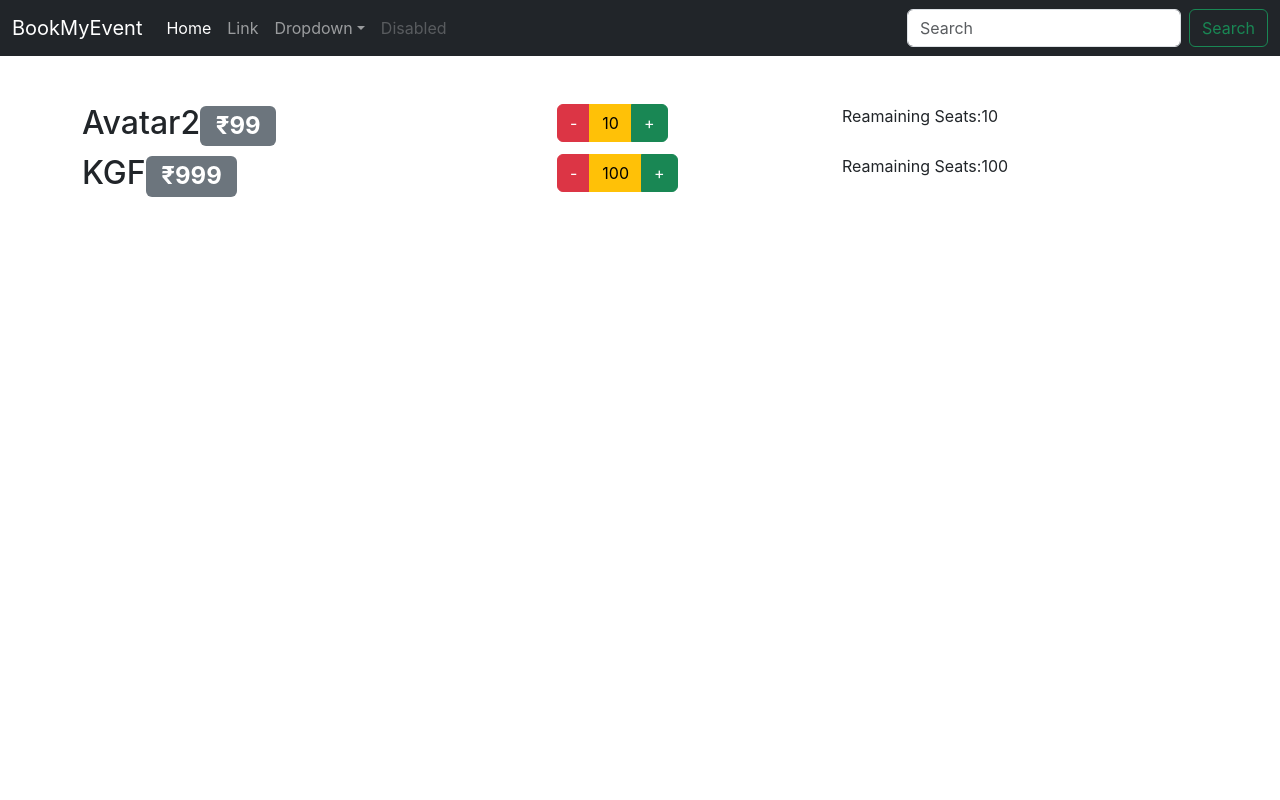
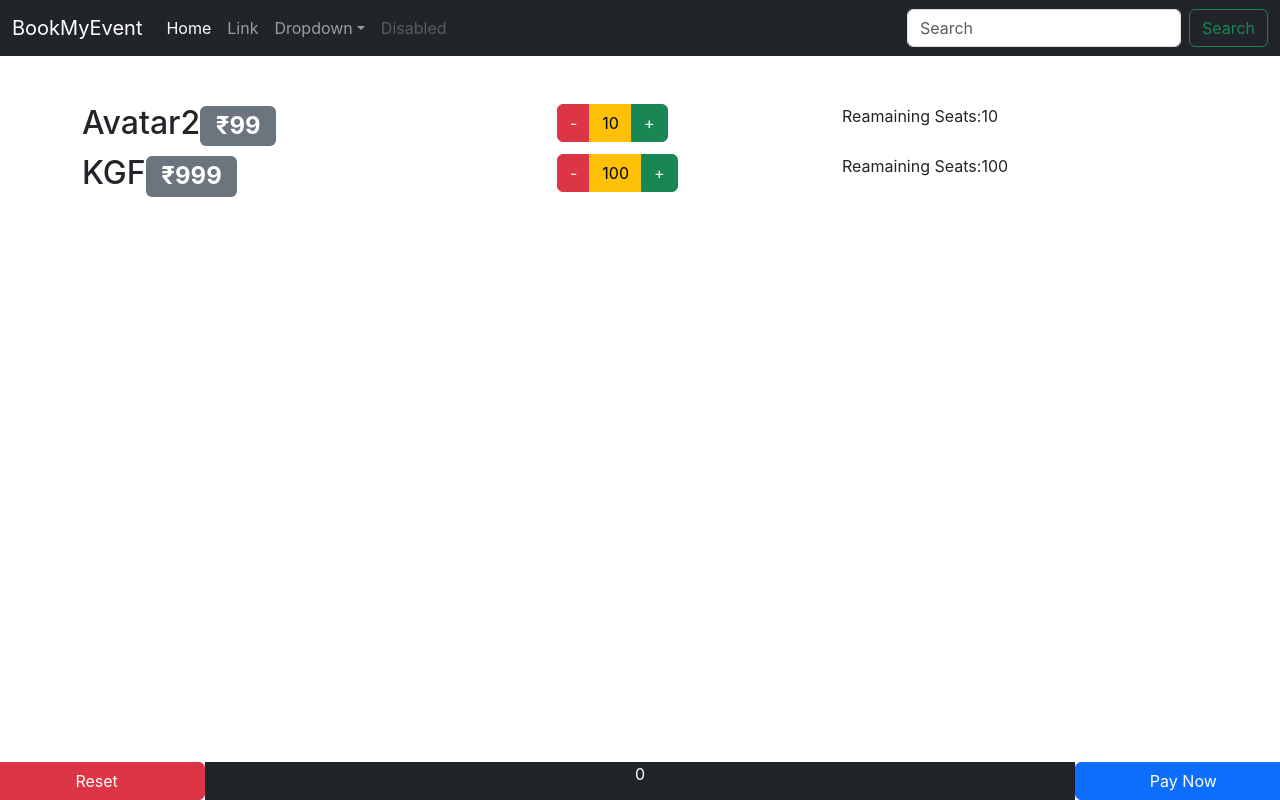
Before and after one commit to thekarthikshet/reacteventapp, a React (Create React App) app: page / in a window 1280 px wide. Built offline with nearby package versions, Linux system fonts and the light colour scheme.

Commit message:
reset button

```diff
--- a/src/App.js
+++ b/src/App.js
@@ -1,6 +1,7 @@
 import './App.css';
 import Navbar from './components/Navbar';
 import Showlist from './components/Showlist.js';
+import Footer from './components/Footer.js';
 import React, { useState } from 'react';
 
 function App() {
@@ -18,19 +19,47 @@
   ];
 
   let [showlistState, setShowlistState] = useState(initialShowlist);
+  let [totalAmount, setTotalAmount] = useState(0);
 
   const incrementQty = (index) => {
     let newShowlist = [...showlistState];
+    let newTot= totalAmount;
+    newTot+=newShowlist[index].price;
     newShowlist[index].seats++;
+    setTotalAmount(newTot);
+    setShowlistState(newShowlist);
+
+  };
+  const resetAll =()=>  {
+    const newShowlist = [...showlistState];
+    for (let i in newShowlist) {
+      newShowlist[i].seats = 0;
+    }
+    const newTot = 0;
+    setTotalAmount(newTot);
     setShowlistState(newShowlist);
   };
+
+
+  const decrementQty= (index)=>{
+    let newShowlist = [...showlistState];
+    let newTot= totalAmount;
+    if(newShowlist[index].seats>0)
+    {
+     newShowlist[index].seats--;
+     newTot-=newShowlist[index].price;}
+     setTotalAmount(newTot);
+    setShowlistState(newShowlist);
+
+  }
 
   return (
     <>
       <Navbar />
       <main className='container mt-5'>
-        <Showlist showlist={showlistState} incrementQty={incrementQty} />
+        <Showlist showlist={showlistState} incrementQty={incrementQty} decrementQty={decrementQty} />
       </main>
+      <Footer totalAmount={totalAmount} resetAll={resetAll}/>
     </>
   );
 }
--- /dev/null
+++ b/src/components/Footer.js
@@ -0,0 +1,13 @@
+import React from 'react'
+
+export default function Footer(props) {
+  return (
+    <div className='row fixed-bottom'>
+      <button className='btn btn-danger col-2' onClick={()=>{props.resetAll()}} >Reset </button>
+      <div className='col-8 bg-dark text-white text-center'>
+        {props.totalAmount}
+      </div>
+      <button className='btn btn-primary col-2'> Pay Now</button>
+    </div>
+  )
+}
--- a/src/components/Show.js
+++ b/src/components/Show.js
@@ -17,7 +17,7 @@
           role="group"
           aria-label="Basic mixed styles example"
         >
-          <button type="button" class="btn btn-danger">
+          <button type="button" class="btn btn-danger" onClick={()=>{props.decrementQty(props.index)}}>
             -
           </button>
           <button type="button" class="btn btn-warning">
--- a/src/components/Showlist.js
+++ b/src/components/Showlist.js
@@ -4,6 +4,6 @@
 export default function Showlist(props) {
     console.log(props)
   return (
-    props.showlist.map((show,i)=>{return <Show show ={show} key={i} incrementQty={props.incrementQty} index={i}/>})
+    props.showlist.map((show,i)=>{return <Show show ={show} key={i} incrementQty={props.incrementQty} index={i} decrementQty={props.decrementQty}/>})
   )
 }
```
